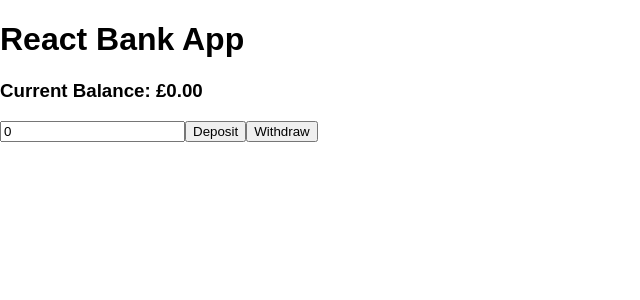
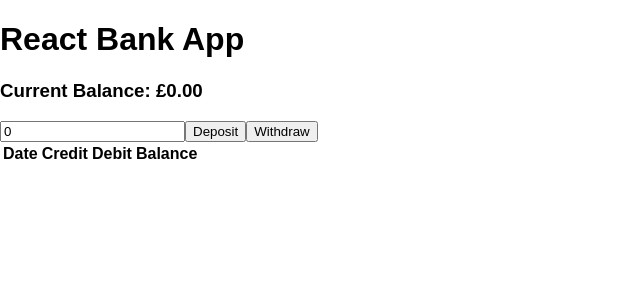
Before and after one commit to tmerrr/react-bank, a React (Create React App) app: page / in a window 1280 px wide. Shown: the top 300 px of the page, without its empty margins (0-640 px from the left). Built offline with nearby package versions, Linux system fonts and the light colour scheme.

Commit message:
the BankAccount displays the list of transactions
tested and passing

```diff
--- a/src/components/BankAccount.js
+++ b/src/components/BankAccount.js
@@ -76,6 +76,19 @@ export default class BankAccount extends Component {
         >
           Withdraw
         </button>
+        <div>
+          <table>
+            <tbody>
+              <tr>
+                <th>Date</th>
+                <th>Credit</th>
+                <th>Debit</th>
+                <th>Balance</th>
+              </tr>
+              {this.state.transactions}
+            </tbody>
+          </table>
+        </div>
       </div>
 
     )
```
Also changed, not shown: 1 other file (tests, documents, lock files or other folders).
